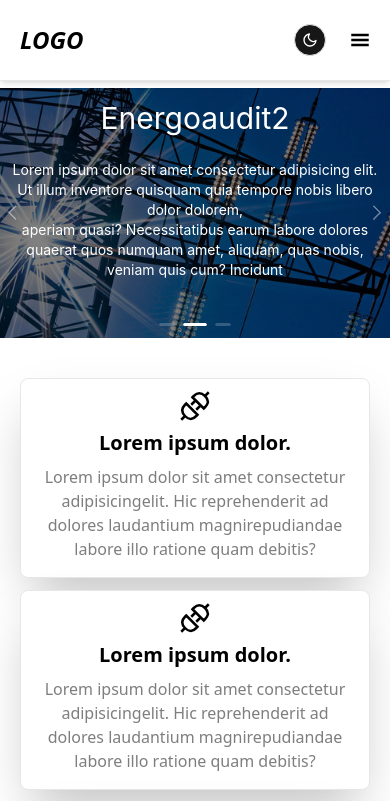
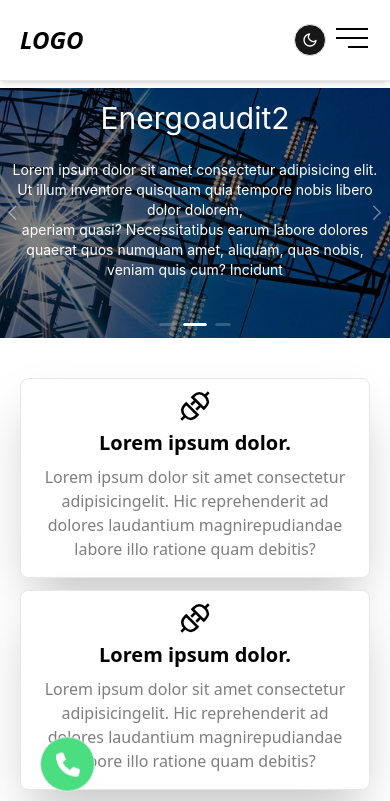
Before and after one commit to Doniyor-Roziqulov/Energoaudit, a React (Vite) app: page / in a window 390 px wide. Shown: the top 801 px of the page. Built offline with nearby package versions, Linux system fonts and the light colour scheme.

Commit message:
Add call icon

```diff
--- a/package.json
+++ b/package.json
@@ -13,6 +13,7 @@
         "@mui/material": "^6.0.2",
         "antd": "^5.20.3",
         "aos": "^2.3.4",
+        "framer-motion": "^11.11.1",
         "react": "^18.3.1",
         "react-dom": "^18.3.1",
         "react-icons": "^5.3.0",
--- /dev/null
+++ b/src/components/call/Calls.jsx
@@ -0,0 +1,17 @@
+import React from "react";
+import { FaPhone } from "react-icons/fa6";
+
+const Calls = () => {
+    return (
+        <div className="fixed left-10 bottom-10">
+            <a
+                title="Biz bilan bog'lanish"
+                href="tel:+998942860422"
+                className="w-[55px] h-[55px] animate-bounce bg-green-400 dark:bg-white border dark:border-black flex items-center justify-center rounded-full">
+                <FaPhone className="text-2xl text-white dark:text-black" />
+            </a>
+        </div>
+    );
+};
+
+export default Calls;
--- a/src/components/header/Header.jsx
+++ b/src/components/header/Header.jsx
@@ -3,6 +3,7 @@ import { Link, NavLink } from "react-router-dom";
 import { headerlist } from "@/static";
 import { GiHamburgerMenu } from "react-icons/gi";
 import { IoCloseSharp } from "react-icons/io5";
+import { MotionConfig, motion } from "framer-motion";
 
 const Header = () => {
     const list = headerlist.map((e, inx) => (
@@ -46,7 +47,7 @@ const Header = () => {
                                 ? "hidden"
                                 : "fixed left-0 top-[88px] w-full lg:hidden h-screen bg-[#0009]"
                         }></div>
-                    <button
+                    {/* <button
                         onClick={() => {
                             setOpenMenu(!openMenu);
                         }}
@@ -56,7 +57,11 @@ const Header = () => {
                         ) : (
                             <GiHamburgerMenu className="text-xl dark:text-white" />
                         )}
-                    </button>
+                    </button> */}
+                    <AnimatedHamburgerButton
+                        setOpenMenu={setOpenMenu}
+                        openMenu={openMenu}
+                    />
                 </div>
             </div>
         </header>
@@ -64,3 +69,76 @@ const Header = () => {
 };
 
 export default Header;
+
+const AnimatedHamburgerButton = ({ setOpenMenu, openMenu }) => {
+    const [active, setActive] = useState(false);
+    return (
+        <MotionConfig
+            transition={{
+                duration: 0.5,
+                ease: "easeInOut",
+            }}>
+            <motion.button
+                initial={false}
+                animate={active ? "open" : "closed"}
+                onClick={() => {
+                    setActive((pv) => !pv), setOpenMenu(!openMenu);
+                }}
+                className="fixed top-2 right-2 h-[60px] w-[60px] lg:hidden rounded-full transition-colors">
+                <motion.span
+                    variants={VARIANTS.top}
+                    className="absolute h-[2px] w-8 bg-black"
+                    style={{ y: "-50%", left: "50%", x: "-50%", top: "35%" }}
+                />
+                <motion.span
+                    variants={VARIANTS.middle}
+                    className="absolute h-[2px] w-8 bg-black"
+                    style={{ left: "50%", x: "-50%", top: "50%", y: "-50%" }}
+                />
+                <motion.span
+                    variants={VARIANTS.bottom}
+                    className="absolute h-[2px] w-5 bg-black"
+                    style={{
+                        x: "-70%",
+                        y: "50%",
+                        bottom: "35%",
+                        left: "calc(50% + 10px)",
+                    }}
+                />
+            </motion.button>
+        </MotionConfig>
+    );
+};
+
+const VARIANTS = {
+    top: {
+        open: {
+            rotate: ["0deg", "0deg", "45deg"],
+            top: ["35%", "50%", "50%"],
+        },
+        closed: {
+            rotate: ["45deg", "0deg", "0deg"],
+            top: ["50%", "50%", "35%"],
+        },
+    },
+    middle: {
+        open: {
+            rotate: ["0deg", "0deg", "-45deg"],
+        },
+        closed: {
+            rotate: ["-45deg", "0deg", "0deg"],
+        },
+    },
+    bottom: {
+        open: {
+            rotate: ["0deg", "0deg", "45deg"],
+            bottom: ["35%", "50%", "50%"],
+            left: "56%",
+        },
+        closed: {
+            rotate: ["45deg", "0deg", "0deg"],
+            bottom: ["50%", "50%", "35%"],
+            left: "calc(50% + 10px)",
+        },
+    },
+};
--- a/src/pages/layout/Layout.jsx
+++ b/src/pages/layout/Layout.jsx
@@ -1,3 +1,4 @@
+import Calls from "@/components/call/Calls";
 import Footer from "@/components/footer/Footer";
 import Header from "@/components/header/Header";
 import { Outlet } from "react-router-dom";
@@ -8,6 +9,7 @@ const Layout = () => {
             <Header />
             <main className="pt-[88px] relative dark:bg-[#1A1B1D]">
                 <Outlet />
+                <Calls />
             </main>
             <Footer className="overflow-x-hidden" />
         </>
```
Also changed, not shown: 1 other file (tests, documents, lock files or other folders).
